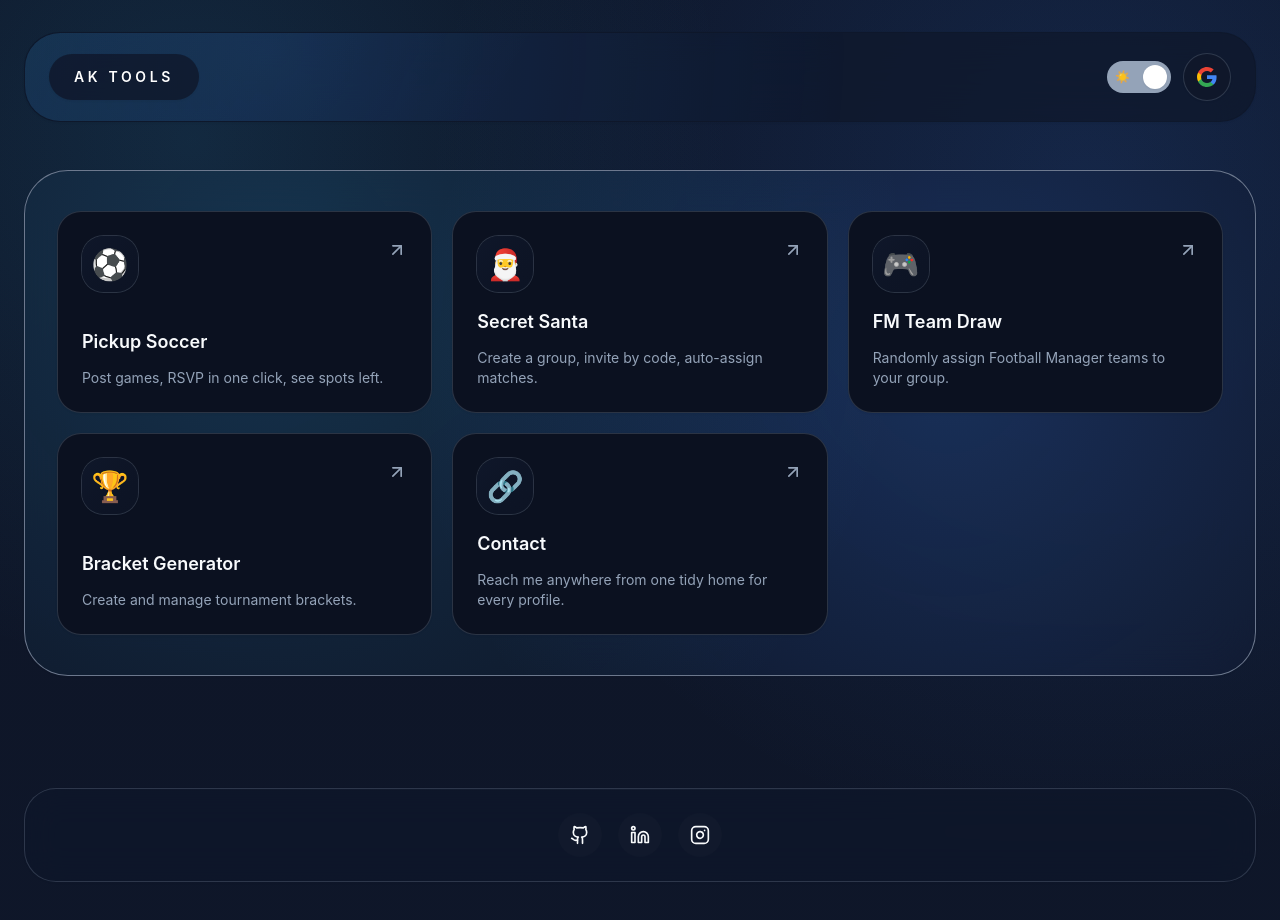
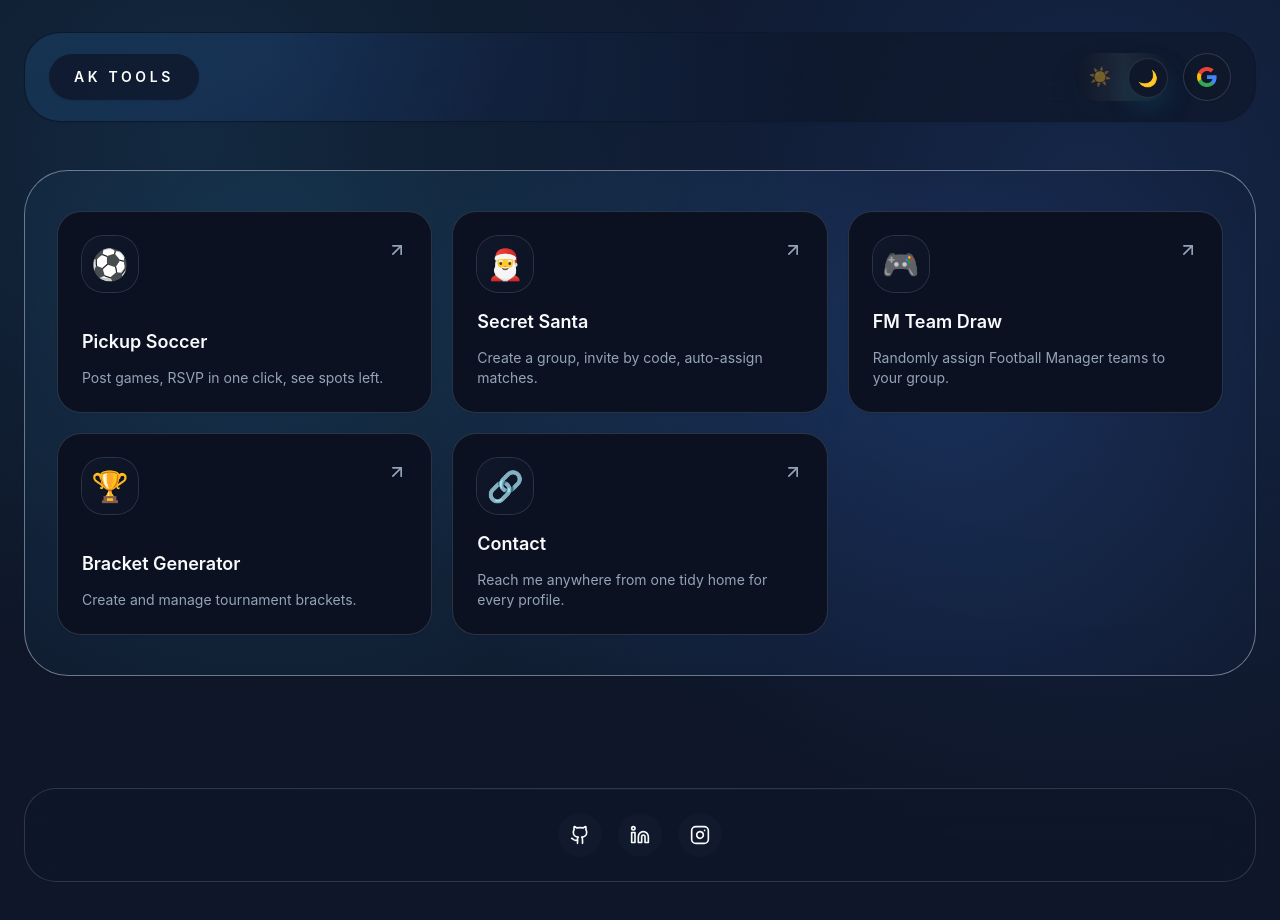
Before and after one commit to amerkovacevic/amerkovacevic.com, a React (Vite) app: page / in a window 1280 px wide. Shown: the top 920 px of the page. Built offline with nearby package versions, Linux system fonts and the light colour scheme; no server answers.

Commit message:
Enhance theme toggle styling

```diff
--- a/src/shared/components/theme-toggle.tsx
+++ b/src/shared/components/theme-toggle.tsx
@@ -31,21 +31,43 @@ export function ThemeToggle({ className }: { className?: string }) {
       aria-checked={isDark}
       aria-label={isDark ? "Switch to light mode" : "Switch to dark mode"}
       className={cn(
-        "relative inline-flex h-8 w-16 items-center rounded-brand-full transition-colors",
-        isDark ? "bg-brand-subtle" : "bg-brand-strong",
-        "focus-visible:outline focus-visible:outline-2 focus-visible:outline-offset-2 focus-visible:outline-brand-accent",
+        "relative inline-flex h-12 w-24 items-center rounded-full border border-transparent px-1 transition-all duration-500",
+        isDark
+          ? "bg-gradient-to-r from-slate-900 via-slate-800 to-slate-900 text-slate-100"
+          : "bg-gradient-to-r from-sky-100 via-white to-sky-100 text-slate-700",
+        "shadow-[0_12px_30px_rgba(15,23,42,0.12)] focus-visible:outline focus-visible:outline-2 focus-visible:outline-offset-2 focus-visible:outline-brand-accent",
         className
       )}
     >
-      <span className="absolute left-2 text-xs">☀️</span>
-      <span className="absolute right-2 text-xs">🌙</span>
+      <span
+        className={cn(
+          "pointer-events-none flex h-10 w-10 items-center justify-center text-lg transition-opacity duration-500",
+          isDark ? "opacity-40" : "opacity-100"
+        )}
+        aria-hidden
+      >
+        ☀️
+      </span>
       <span
         aria-hidden
         className={cn(
-          "absolute left-1 top-1 h-6 w-6 rounded-brand-full bg-white shadow-brand-sm transition-transform duration-300 ease-in-out",
-          isDark ? "translate-x-8" : "translate-x-0"
+          "absolute inset-y-1 left-1 flex h-10 w-10 items-center justify-center rounded-full border border-white/30 bg-white text-amber-500 shadow-[0_10px_25px_rgba(14,116,144,0.25)] transition-transform duration-500 ease-[cubic-bezier(0.22,1,0.36,1)] dark:border-white/10 dark:bg-slate-900 dark:text-sky-200",
+          isDark ? "translate-x-12" : "translate-x-0"
         )}
-      />
+      >
+        <span className="text-base" aria-hidden>
+          {isDark ? "🌙" : "☀️"}
+        </span>
+      </span>
+      <span
+        className={cn(
+          "pointer-events-none ml-auto flex h-10 w-10 items-center justify-center text-lg transition-opacity duration-500",
+          isDark ? "opacity-100" : "opacity-40"
+        )}
+        aria-hidden
+      >
+        🌙
+      </span>
     </button>
   );
 }
```
